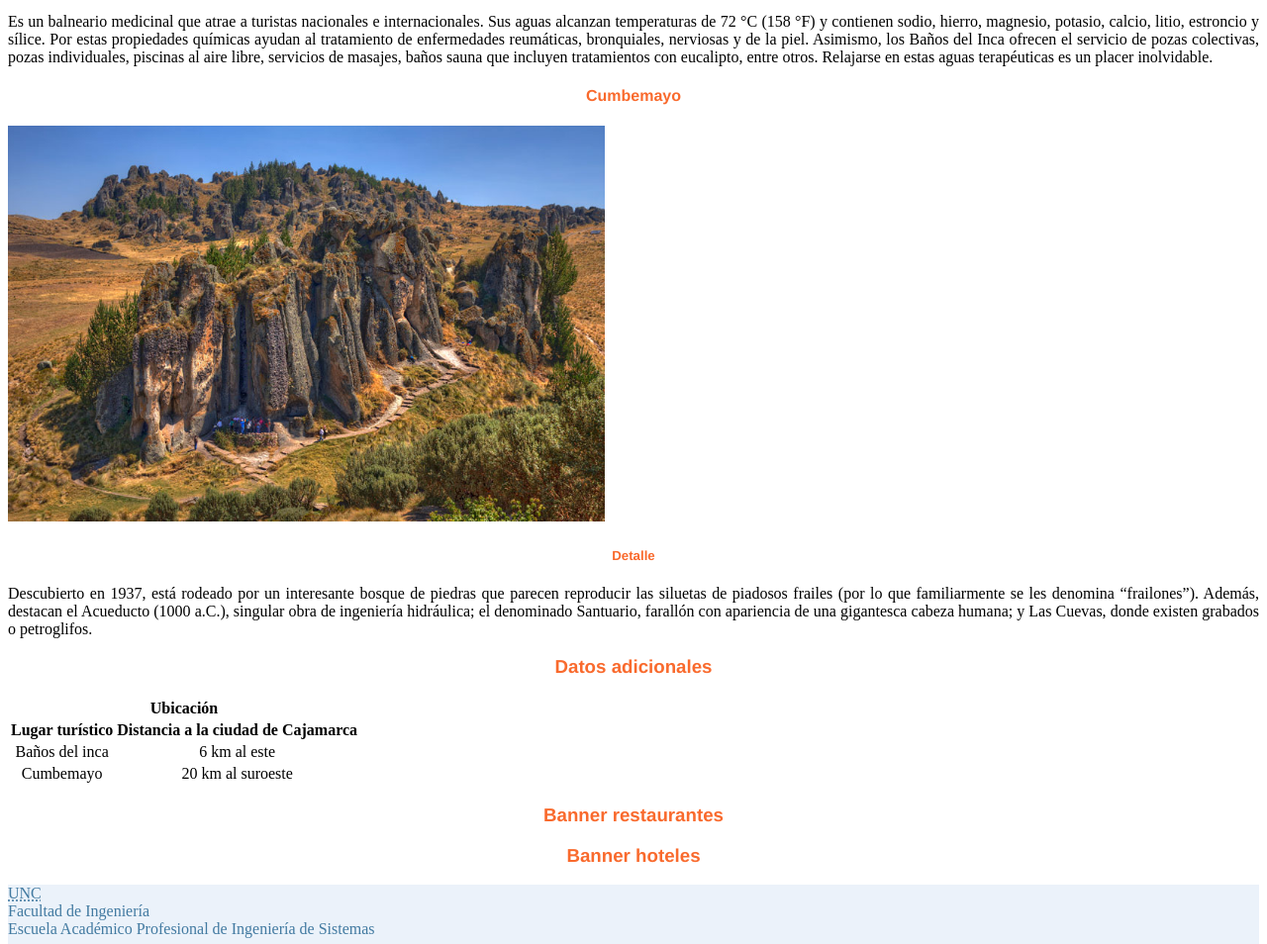
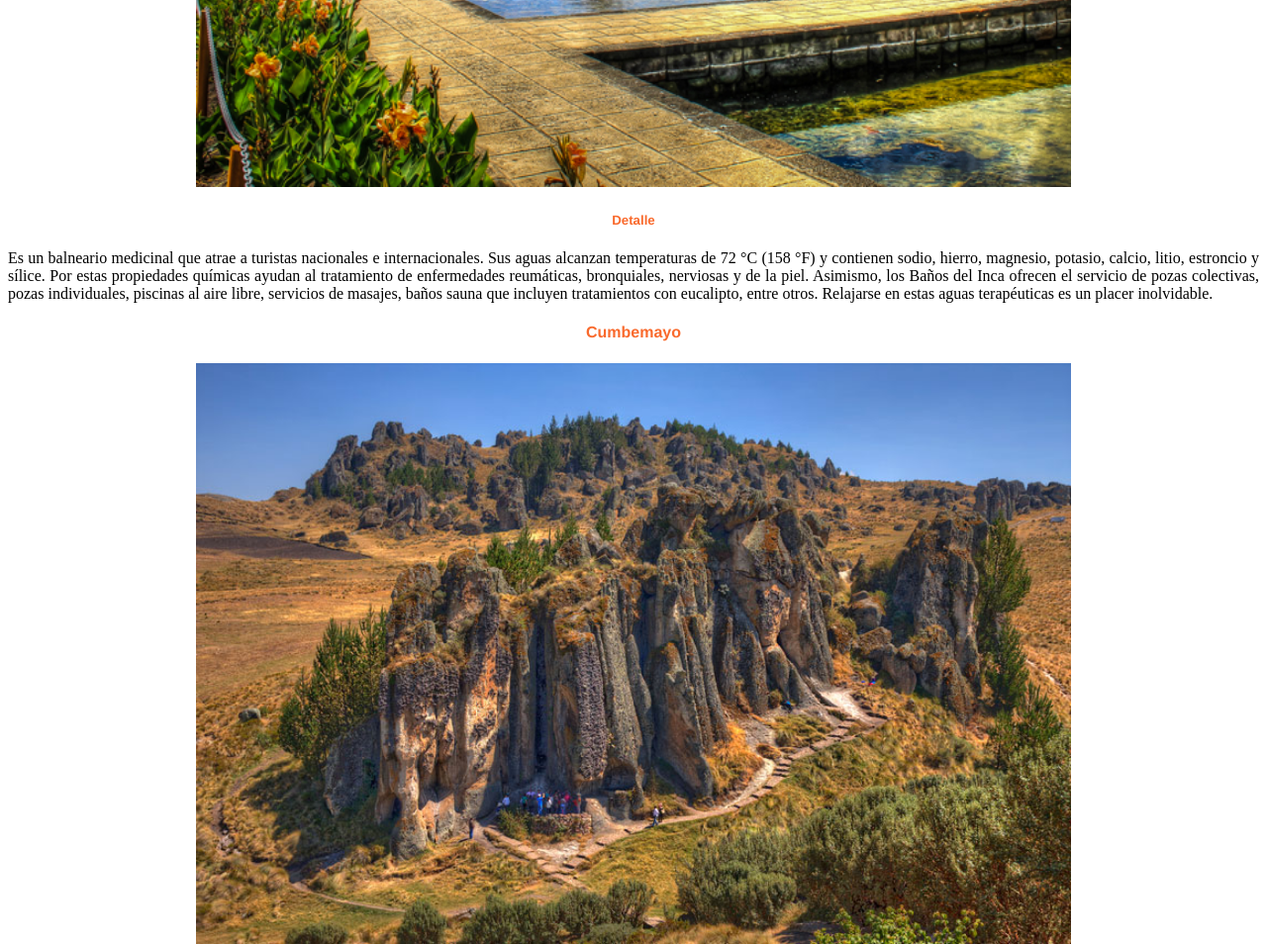
Before and after one commit to blueshadowfire/blueshadowfire.github.io, a plain HTML site: page turismo.html in a window 1280 px wide. Shown: the part 1480-2434 px from the top of the page at 99% size. Drawn offline with Linux system fonts and the light colour scheme.

Commit message:
Add files via upload

```diff
--- a/css/generic.css
+++ b/css/generic.css
@@ -11,6 +11,10 @@ h6 {
     color: #F96A2D;
     text-align: center;
     font-family: 'Franklin Gothic Medium', 'Arial Narrow', Arial, sans-serif;
+}
+
+header h1 {
+    text-align: left;
 }
 
 dl dt {
@@ -43,11 +47,15 @@ section p {
 }
 
 iframe {
-    width: 100%;
+    width: 90%;
+    margin: 5%;
 }
 
 table {
     text-align: center;
+    width: 90%;
+    margin-left: 10%;
+    margin-right: 10%;
 }
 
 form {
@@ -63,3 +71,10 @@ footer {
     background: #EBF2FA;
     color: #427AA1;
 }
+
+.turismo img {
+    width: 70%;
+    height: 70%;
+    margin-left: 15%;
+    margin-right: 15%;
+}
--- a/turismo.html
+++ b/turismo.html
@@ -50,7 +50,7 @@
             <iframe width="853" height="480" src="https://www.youtube.com/embed/5wqbNeIYvjw" allow="accelerometer; autoplay; encrypted-media; gyroscope; picture-in-picture" allowfullscreen></iframe>
         </section>
 
-        <section>
+        <section class="turismo">
             <h3>Principales lugares turísticos</h3>
             <section>
                 <h4>Baños del inca</h4>
```
